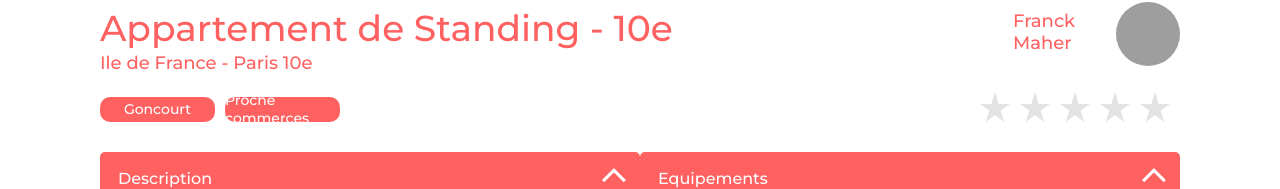
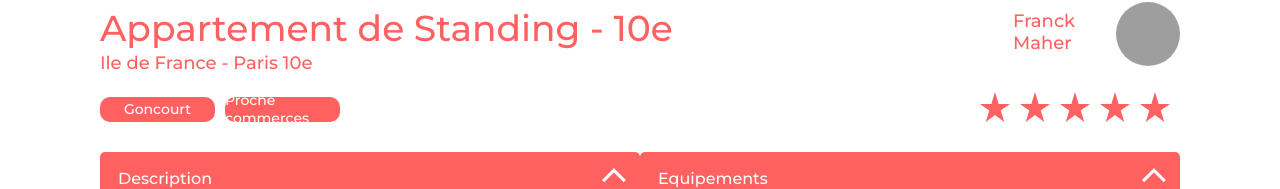
Before and after one commit to melcd238/MelainaDonati_11_07022022, a React (Create React App) app: page /location/0979876d in a window 1280 px wide. Shown: the part 574-763 px from the top of the page. Built offline with nearby package versions, Linux system fonts and the light colour scheme; grey boxes are pictures that could not be loaded.

Commit message:
mise en place de l'affichage conditionnel des étoiles en fonction du rating

```diff
--- a/src/Components/Gallery/Gallery.js
+++ b/src/Components/Gallery/Gallery.js
@@ -31,7 +31,6 @@ function Gallery (props){
         let newIndex;
        if( index <= props.pictures.length -1){
           newIndex = --index;
-        console.log(newIndex)
         setCurrentPicture(props.pictures[newIndex])
          if(newIndex === -1){
             setCurrentPicture(props.pictures[props.pictures.length -1])
@@ -44,7 +43,6 @@ function Gallery (props){
        let index = props.pictures.indexOf(currentPicture);
        if(index <= props.pictures.length -1){
            let newIndex = ++index;
-           console.log(newIndex)
            setCurrentPicture(props.pictures[newIndex])
            if(newIndex === props.pictures.length){
                newIndex = 0;
--- a/src/Components/Stars/Stars.js
+++ b/src/Components/Stars/Stars.js
@@ -1,17 +1,29 @@
 import React from 'react';
 import stars from '../../Images/rating.svg';
+import fullStar from '../../Images/starRed.svg';
 
 
-function Stars (){
-   return (
-       <>
-         <img src={stars} alt= "etoiles" style={{marginRight : "10px"}}></img>
-         <img src={stars} alt= "etoiles" style={{marginRight : "10px"}}></img>
-         <img src={stars} alt= "etoiles" style={{marginRight : "10px"}}></img>
-          <img src={stars} alt= "etoiles" style={{marginRight : "10px"}}></img>
-          <img src={stars} alt= "etoiles" style={{marginRight : "10px"}}></img>
-       </>
+function Stars (props){
+
+
+   return(
+      [...Array(5).keys()].map((index) => {
+         console.log(index)
+         if (index < parseInt(props.rating)){
+            return(
+               <img src= {fullStar}   alt={"empty star"} key={index} style={{marginRight : "10px"}} />
+            )
+         } else {
+            return (
+               <img src= {stars}   alt={"empty star"} key={index} style={{marginRight : "10px"}} />
+            )
+         }
+
+         })
    )
+
+
+
 }
 
 export default Stars;
--- a/src/Containers/Details/Detail.js
+++ b/src/Containers/Details/Detail.js
@@ -39,7 +39,7 @@ function Detail (props){
              </div>
 
               <div className={classes.starsContainer}>
-                     <Stars/>
+                     <Stars rating={data.rating}/>
                </div>
          </div>
 
```
Also changed, not shown: src/Images/starRed.svg (added).
